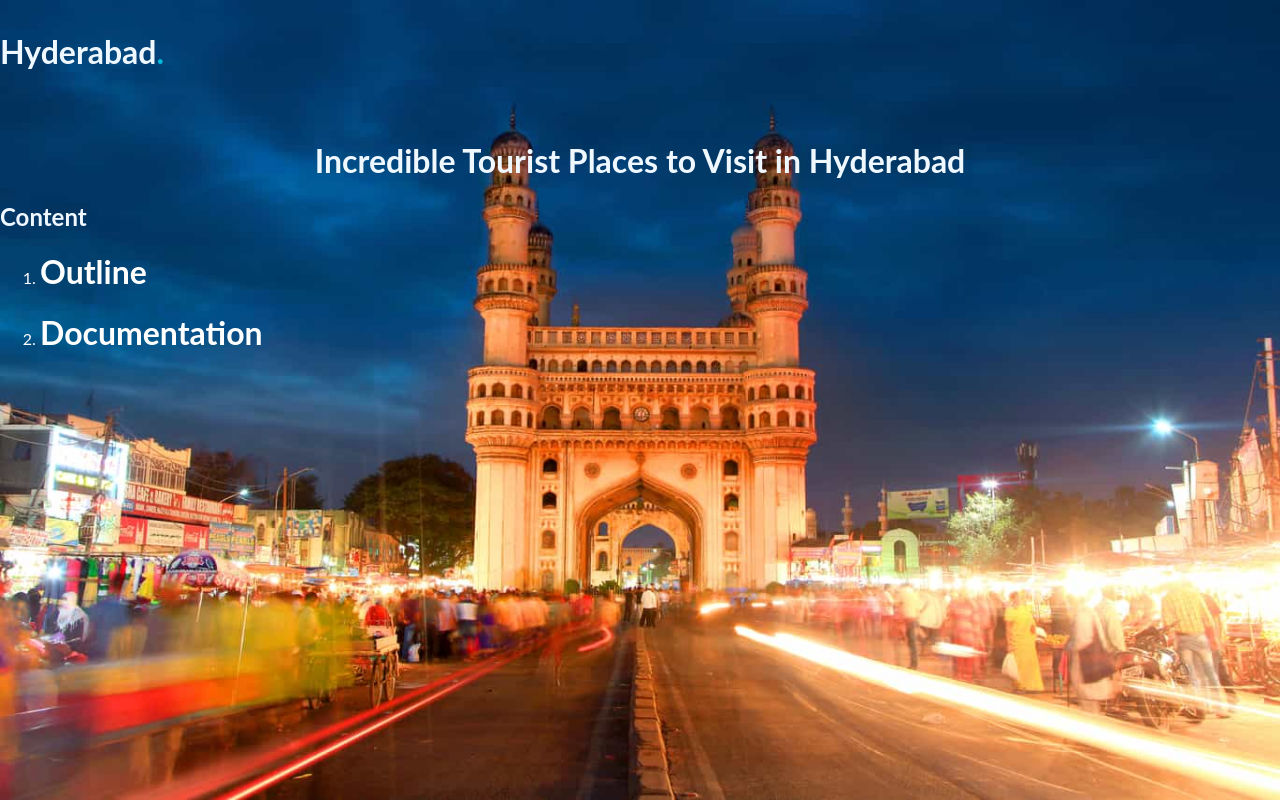
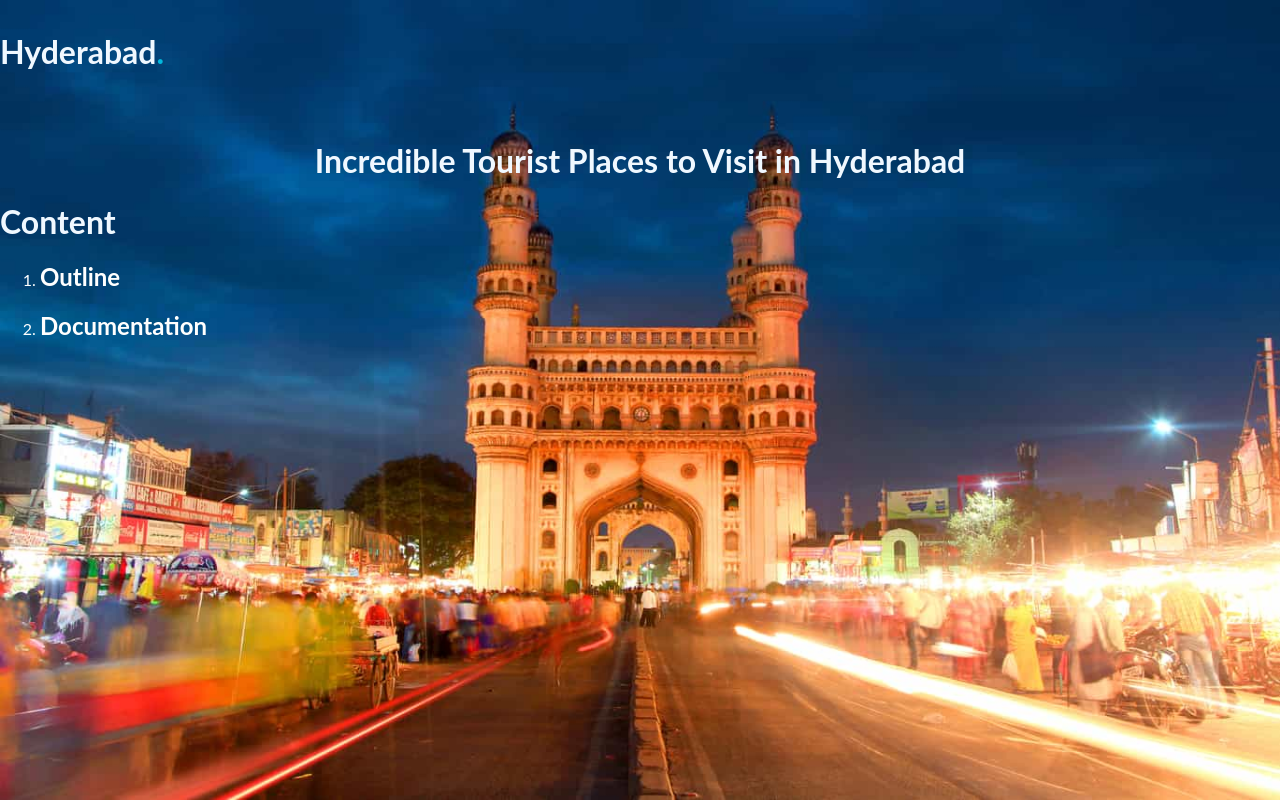
Before and after one commit to percymittu/Group2Lab2, a plain HTML site: page pmittaga/index.html in a window 1280 px wide. Drawn offline with Linux system fonts and the light colour scheme.

Commit message:
updated Group2lab2/pmittaga added

```diff
--- a/pmittaga/index.html
+++ b/pmittaga/index.html
@@ -73,14 +73,14 @@ a:active {
 <body style="background:url('hydb.jpg'); background-repeat: no-repeat;background-size: 100% 100% ; color: aliceblue;">
 
  <center><h1>Incredible Tourist Places to Visit in Hyderabad </h1></center>
-<h2>Content</h2>
+<h1>Content</h1>
  <ol>
-   <a href="outline.html"> <li><h1>Outline</h1></li></a>
+   <a href="outline.html"> <li><h2>Outline</h2></li></a>
 
 
 
 
-  <a href="document.html"> <li><h1>Documentation</h1></li></a>
+  <a href="document.html"> <li><h2>Documentation</h2></li></a>
 
  </ol>
 
```
Also changed, not shown: pmittaga/document.html (+2 -2 lines).
